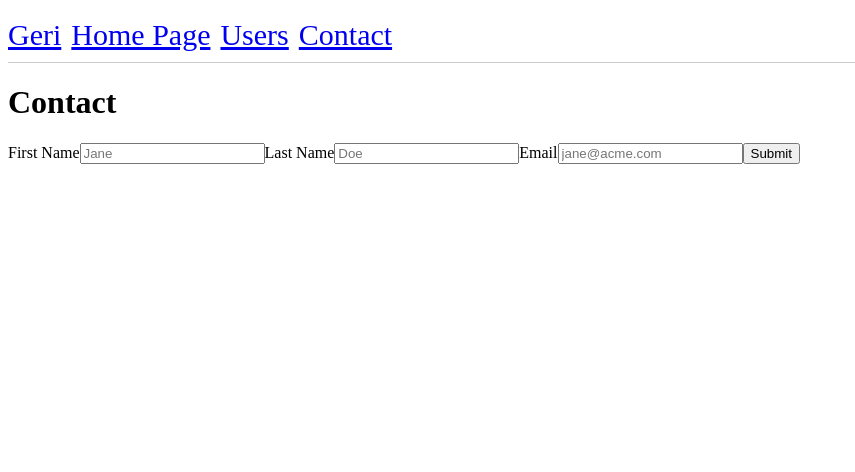
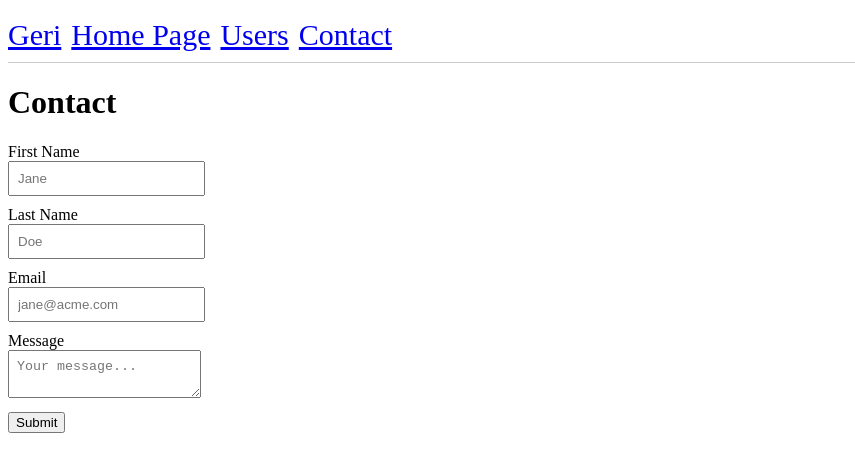
Before and after one commit to gorguluarslan/React-router-dom, a React (Create React App) app: page /contact in a window 1280 px wide. Shown: the top 472 px of the page, without its empty margins (0-855 px from the left). Built offline with nearby package versions, Linux system fonts and the light colour scheme.

Commit message:
update: add useformik hook

```diff
--- a/src/App.css
+++ b/src/App.css
@@ -11,3 +11,14 @@
   padding: 10px 0;
   column-gap: 10px;
 }
+.form > div {
+  margin-bottom: 10px;
+}
+
+.form > div > label {
+  display: block;
+}
+.form > div > input,
+textarea {
+  padding: 8px;
+}
--- a/src/pages/Dashboard/Contact.js
+++ b/src/pages/Dashboard/Contact.js
@@ -1,23 +1,23 @@
 import React from "react";
-import { Formik } from "formik";
+import { useFormik } from "formik";
 
 const Contact = () => {
+  const { handleSubmit, handleChange } = useFormik({
+    initialValues: {
+      firstName: "",
+      lastName: "",
+      message: "",
+    },
+    onSubmit: (values) => {
+      console.log(values);
+    },
+  });
   return (
     <div>
       <h1>Contact</h1>
 
-      <Formik
-        initialValues={{
-          firstName: "",
-          lastName: "",
-          email: "",
-        }}
-        onSubmit={(values) => {
-          console.log(values);
-        }}
-      >
-        {({ handleSubmit, handleChange }) => (
-          <form onSubmit={handleSubmit}>
+      <form onSubmit={handleSubmit} className="form">
+        <div>
           <label htmlFor="firstName">First Name</label>
           <input
             id="firstName"
@@ -25,7 +25,9 @@
             placeholder="Jane"
             onChange={handleChange("firstName")}
           />
+        </div>
 
+        <div>
           <label htmlFor="lastName">Last Name</label>
           <input
             id="lastName"
@@ -33,7 +35,9 @@
             placeholder="Doe"
             onChange={handleChange("lastName")}
           />
+        </div>
 
+        <div>
           <label htmlFor="email">Email</label>
           <input
             id="email"
@@ -42,10 +46,19 @@
             type="email"
             onChange={handleChange("e-mail")}
           />
+        </div>
+        <div>
+          <label htmlFor="Message">Message</label>
+
+          <textarea
+            id="message"
+            name="message"
+            placeholder="Your message..."
+            onChange={handleChange("message")}
+          />
+        </div>
         <button type="submit">Submit</button>
       </form>
-        )}
-      </Formik>
     </div>
   );
 };
```
Lines whose indentation alone changed are shown as unchanged.
